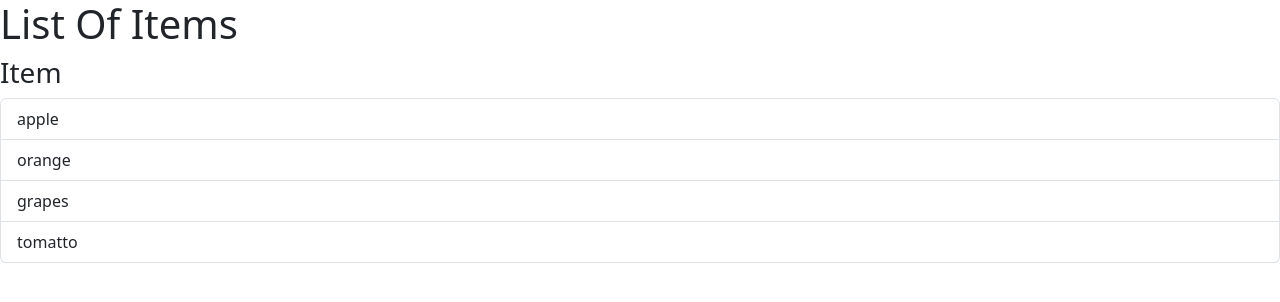
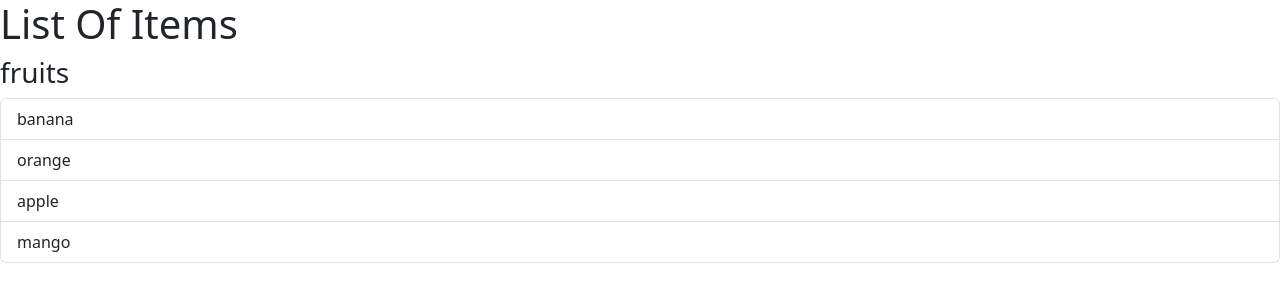
Before and after one commit to Sudaisneelambra/LearnReact, a React (Vite) app: page / in a window 1280 px wide. Shown: the top 302 px of the page. Built offline with nearby package versions, Linux system fonts and the light colour scheme.

Commit message:
function passed via props

```diff
--- a/src/App.tsx
+++ b/src/App.tsx
@@ -1,8 +1,13 @@
 import ListGroup from './components/ListGroup';
 import './App.css'
 
+
+
 function App(){
-  return <div className="main"><ListGroup/></div>
+
+  const items = ['banana', 'orange', 'apple','mango']
+  const handle = (item:string)=> console.log(item)
+  return <div className="main"><ListGroup items={items} heading='fruits' onselectItem ={handle}/></div>
 }
 
 export default App;
--- a/src/components/ListGroup.tsx
+++ b/src/components/ListGroup.tsx
@@ -1,8 +1,14 @@
 import { useState } from "react";
 
+interface Props{
+    items:string[];
+    heading:string;
+    onselectItem:()=>void;
+}
+
 // import {Fragment} from'react'
-function ListGroup() {
-  const items = ["apple", "orange", "grapes", "tomatto"];
+function ListGroup({items, heading , onselectItem }:Props) {
+
   //   items = [];
 
   const condition = items.length === 0 ? <p>Not Found</p> : null;
@@ -20,7 +26,7 @@ function ListGroup() {
     <>
       <h1>List Of Items</h1>
 
-        <h3>Item</h3>
+        <h3>{heading}</h3>
         {/* method One */}
         {condition}
 
@@ -38,7 +44,8 @@ function ListGroup() {
           <li
             key={item}
             className={selectedItem === index ? "list-group-item active" : "list-group-item"}
-            onClick={()=> setman(index)}
+            onClick={()=> {setman(index); onselectItem(item);}}
+
           >
             {item}
           </li>
```
